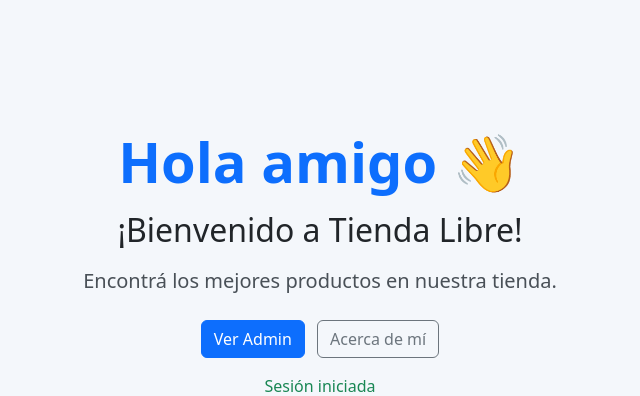
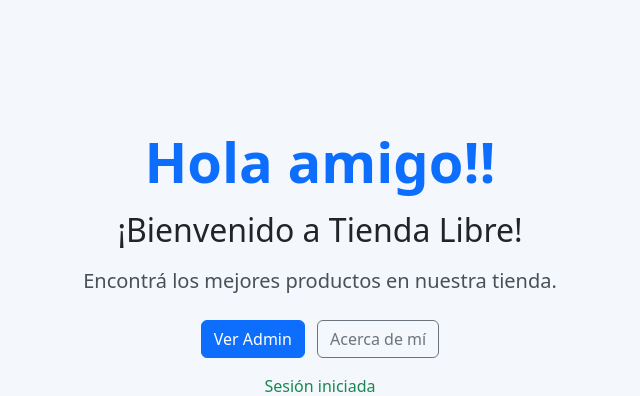
Before and after one commit to Villada-PG3/trabajo-practico-tienda-libre-joaquin-Gonzalez-Bossi, a Django app: page / in a window 1280 px wide. Shown: the part 56-452 px from the top of the page, without its empty margins (320-960 px from the left). Run offline with Django 5.2, Linux system fonts and the light colour scheme; data that the repository does not hold is empty.

Commit message:
modifico el home.html

```diff
--- a/tiendalibre/templates/tiendalibre/home.html
+++ b/tiendalibre/templates/tiendalibre/home.html
@@ -80,7 +80,7 @@
 {% block content %}
 <div class="container py-5">
     <div class="text-center home-hero">
-        <h1 class="display-4 fw-bold home-title">Hola amigo 👋</h1>
+        <h1 class="display-4 fw-bold home-title">Hola amigo!!</h1>
         <h2 class="mt-3">¡Bienvenido a Tienda Libre!</h2>
         <p class="lead mt-3 home-subtitle">Encontrá los mejores productos en nuestra tienda.</p>
 
```
